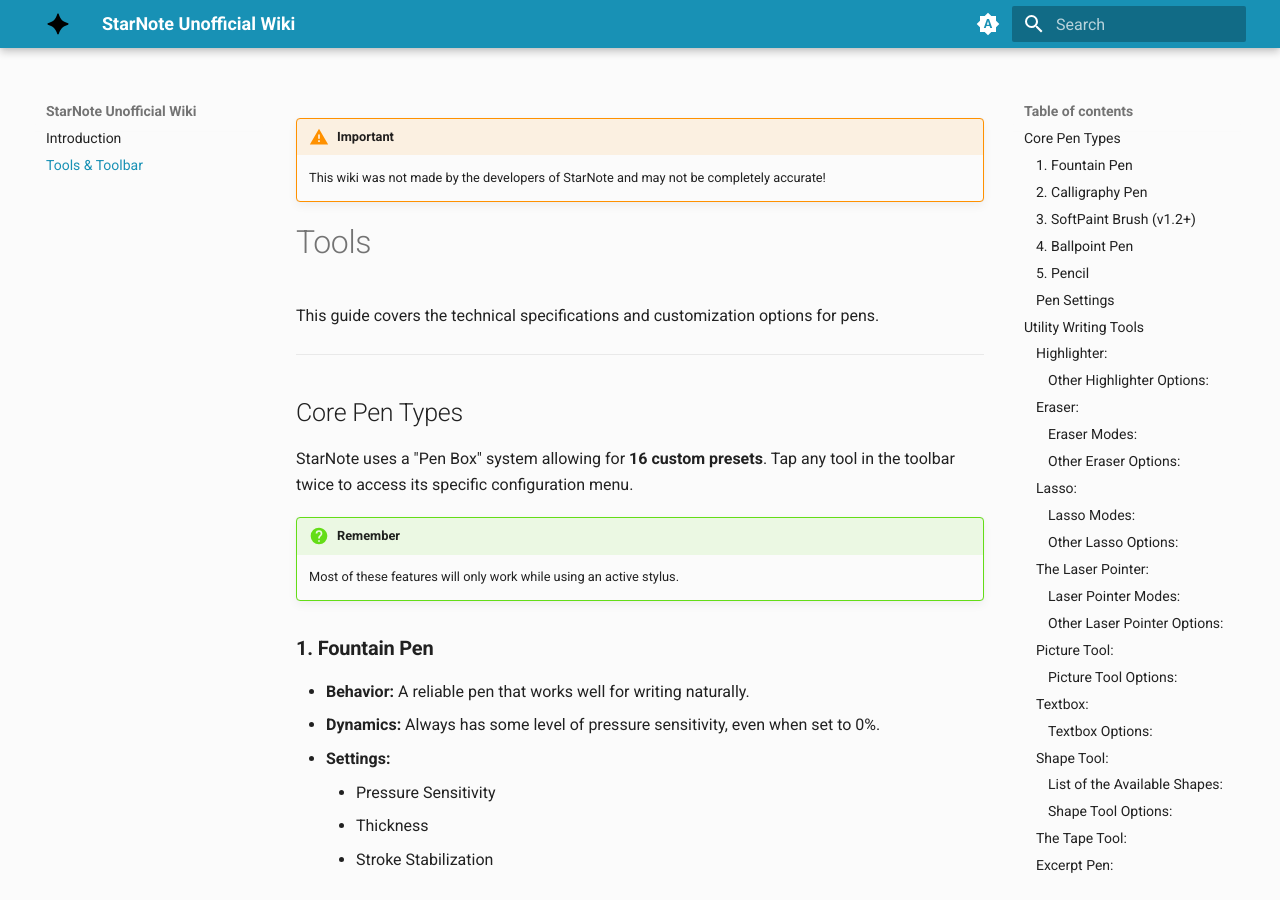
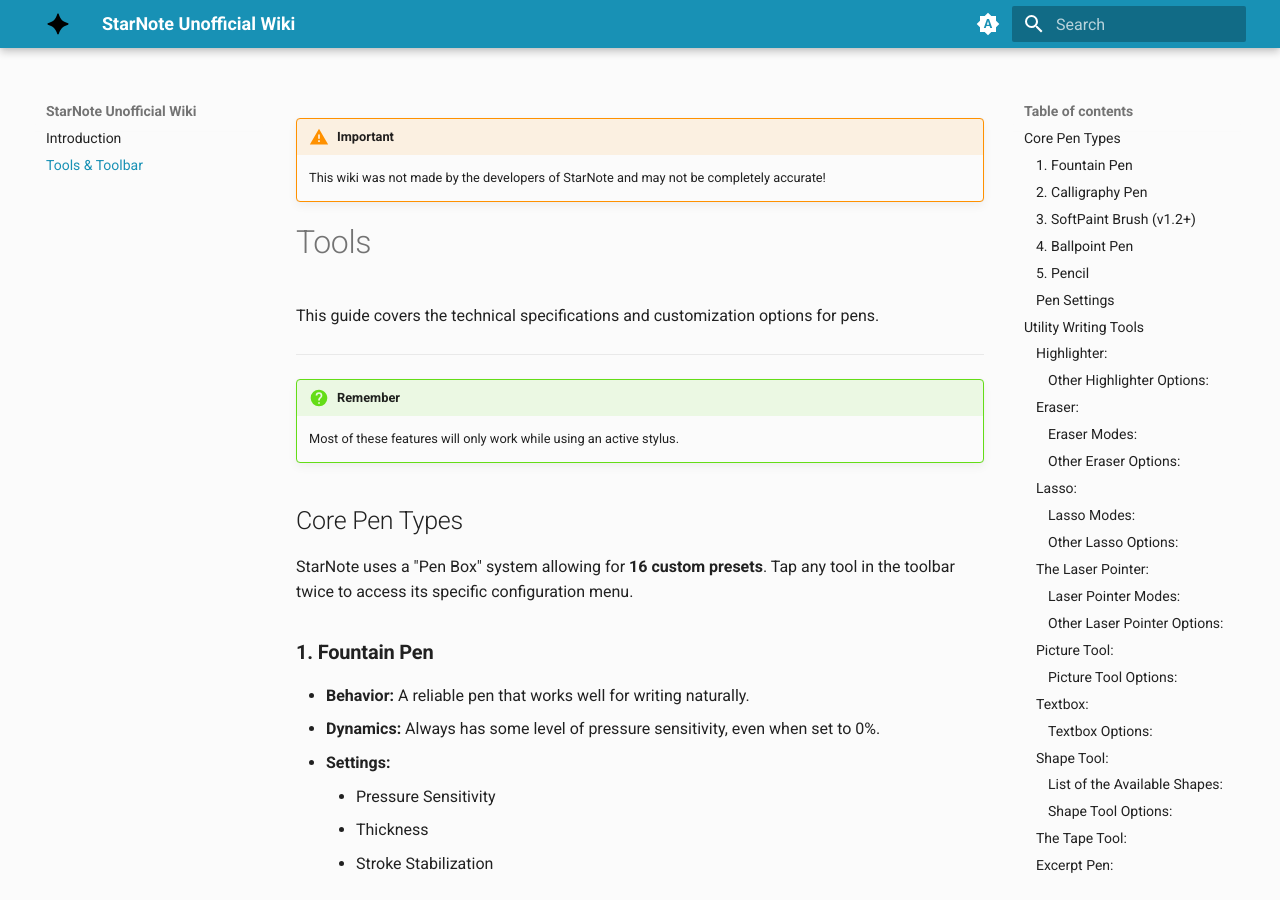
Before and after one commit to NakoTurtle/StarNote-Unofficial-Wiki, an MkDocs documentation site: the page built from docs/tools.md, in a window 1280 px wide and 900 px high. Built offline with MkDocs 1.6.1 and Material for MkDocs 9.7.7, drawn with Linux system fonts in a browser that asks for light colours.

```diff
--- a/docs/tools.md
+++ b/docs/tools.md
@@ -6,12 +6,11 @@
 This guide covers the technical specifications and customization options for pens.
 
 ---
+!!! question "Remember"
+    Most of these features will only work while using an active stylus.
 
 ##  Core Pen Types
 StarNote uses a "Pen Box" system allowing for **16 custom presets**. Tap any tool in the toolbar twice to access its specific configuration menu.
-
-!!! question "Remember"
-    Most of these features will only work while using an active stylus.
 
 ### **1. Fountain Pen**
 * **Behavior:** A reliable pen that works well for writing naturally.
```
